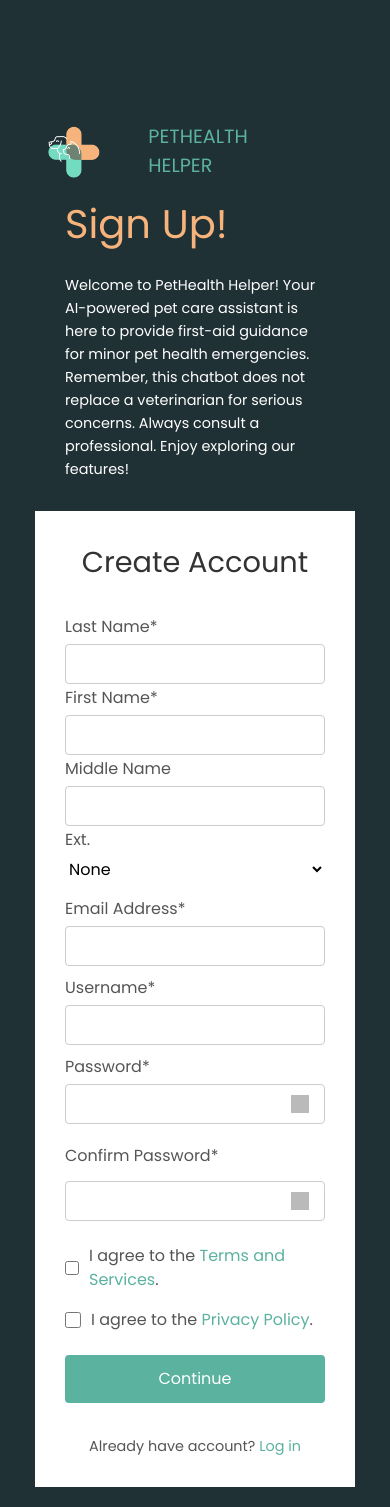
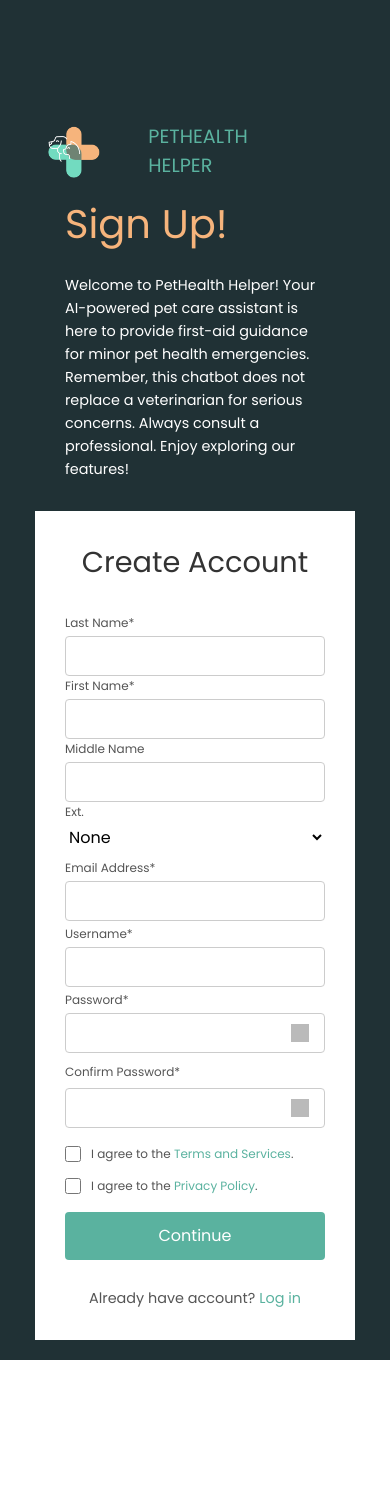
Before and after one commit to kurtrockx/pet-health-ai, a React (Vite) app: page /Signup in a window 390 px wide. After the commit the page ends 1360 px from the top, so only its background shows below. Built offline with nearby package versions, Linux system fonts and the light colour scheme; grey boxes are pictures that could not be loaded; a web font is replaced by a local one.

Commit message:
made signup page responsive for smaller devices

```diff
--- a/src/components/css/SignUp.css
+++ b/src/components/css/SignUp.css
@@ -21,9 +21,8 @@ body {
 .container {
   display: flex;
   min-width: 90vw;
-  height: 90vh;
+  height: 100vh;
   border-radius: 8px;
-  overflow: hidden;
 }
 
 /* Left Section Styles */
@@ -86,6 +85,7 @@ body {
 .right-section {
   background-color: white;
   width: 65%;
+  min-height: 90vh;
   padding: 35px;
   overflow-y: auto;
 }
@@ -93,6 +93,7 @@ body {
 .form-container {
   max-width: 750px;
   margin: 0 auto;
+  height: 100%;
 }
 
 .form-container h2 {
@@ -438,7 +439,7 @@ input[type="checkbox"]:disabled + label {
 #signupForm {
   display: flex;
   flex-direction: column;
-  gap: 0.5rem;
+  gap: 0.2rem;
 }
 
 /* Responsive Design */
--- a/src/pages/SignupPage.jsx
+++ b/src/pages/SignupPage.jsx
@@ -127,7 +127,7 @@ export default function SignupPage() {
           <form id="signupForm" onSubmit={handleSubmit}>
             <div className="form-row">
               <div className="form-group">
-                <label className="font-[12px] text-[#555]" htmlFor="lastName">
+                <label className="text-[12px] text-[#555] max-2xl:text-xs " htmlFor="lastName">
                   Last Name*
                 </label>
                 <input
@@ -141,7 +141,7 @@ export default function SignupPage() {
                 />
               </div>
               <div className="form-group">
-                <label className="font-[12px] text-[#555]" htmlFor="firstName">
+                <label className="text-[12px] text-[#555] max-2xl:text-xs " htmlFor="firstName">
                   First Name*
                 </label>
                 <input
@@ -155,7 +155,7 @@ export default function SignupPage() {
                 />
               </div>
               <div className="form-group">
-                <label className="font-[12px] text-[#555]" htmlFor="middleName">
+                <label className="text-[12px] text-[#555] max-2xl:text-xs " htmlFor="middleName">
                   Middle Name
                 </label>
                 <input
@@ -168,7 +168,7 @@ export default function SignupPage() {
                 />
               </div>
               <div className="form-group">
-                <label className="font-[12px] text-[#555]" htmlFor="ext">
+                <label className="text-[12px] text-[#555] max-2xl:text-xs " htmlFor="ext">
                   Ext.
                 </label>
                 <select
@@ -189,7 +189,7 @@ export default function SignupPage() {
               </div>
             </div>
             <div className="form-group">
-              <label className="font-[12px] text-[#555]" htmlFor="email">
+              <label className="text-[12px] text-[#555] max-2xl:text-xs " htmlFor="email">
                 Email Address*
               </label>
               <input
@@ -203,7 +203,7 @@ export default function SignupPage() {
               />
             </div>
             <div className="form-group">
-              <label className="font-[12px] text-[#555]" htmlFor="username">
+              <label className="text-[12px] text-[#555] max-2xl:text-xs " htmlFor="username">
                 Username*
               </label>
               <input
@@ -217,7 +217,7 @@ export default function SignupPage() {
               />
             </div>
             <div className="form-group">
-              <label className="font-[12px] text-[#555]" htmlFor="password">
+              <label className="text-[12px] text-[#555] max-2xl:text-xs " htmlFor="password">
                 Password*
               </label>
               <div className="password-container">
@@ -244,7 +244,7 @@ export default function SignupPage() {
             </div>
             <div className="form-group"></div>
             <label
-              className="font-[12px] text-[#555]"
+              className="text-[12px] text-[#555] max-2xl:text-xs "
               htmlFor="confirmPassword"
             >
               Confirm Password*
@@ -280,7 +280,7 @@ export default function SignupPage() {
                   onChange={handleChange}
                   required
                 />
-                <label className="font-[12px] text-[#555]">
+                <label className="text-[12px] text-[#555] max-2xl:text-xs ">
                   I agree to the <a href="/terms">Terms and Services</a>.
                 </label>
               </div>
@@ -293,7 +293,7 @@ export default function SignupPage() {
                   onChange={handleChange}
                   required
                 />
-                <label className="font-[12px] text-[#555]">
+                <label className="text-[12px] text-[#555] max-2xl:text-xs ">
                   I agree to the <a href="/privacy">Privacy Policy</a>.
                 </label>
               </div>
```
